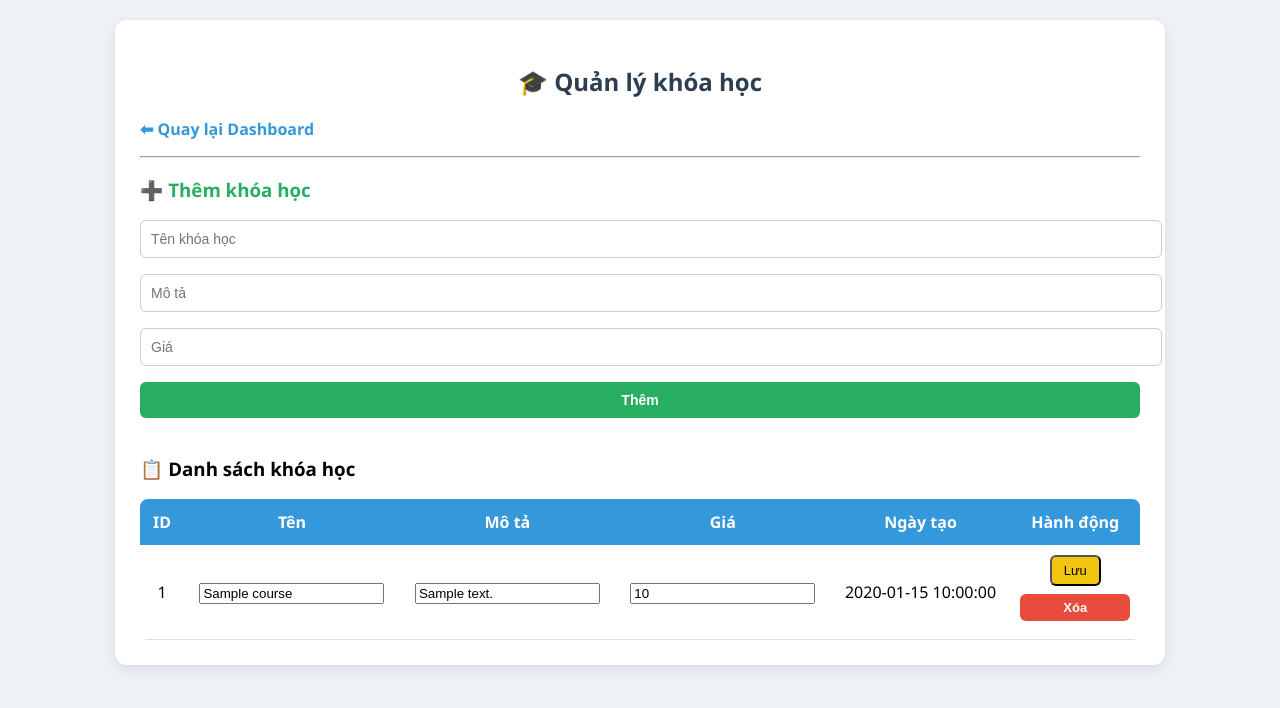
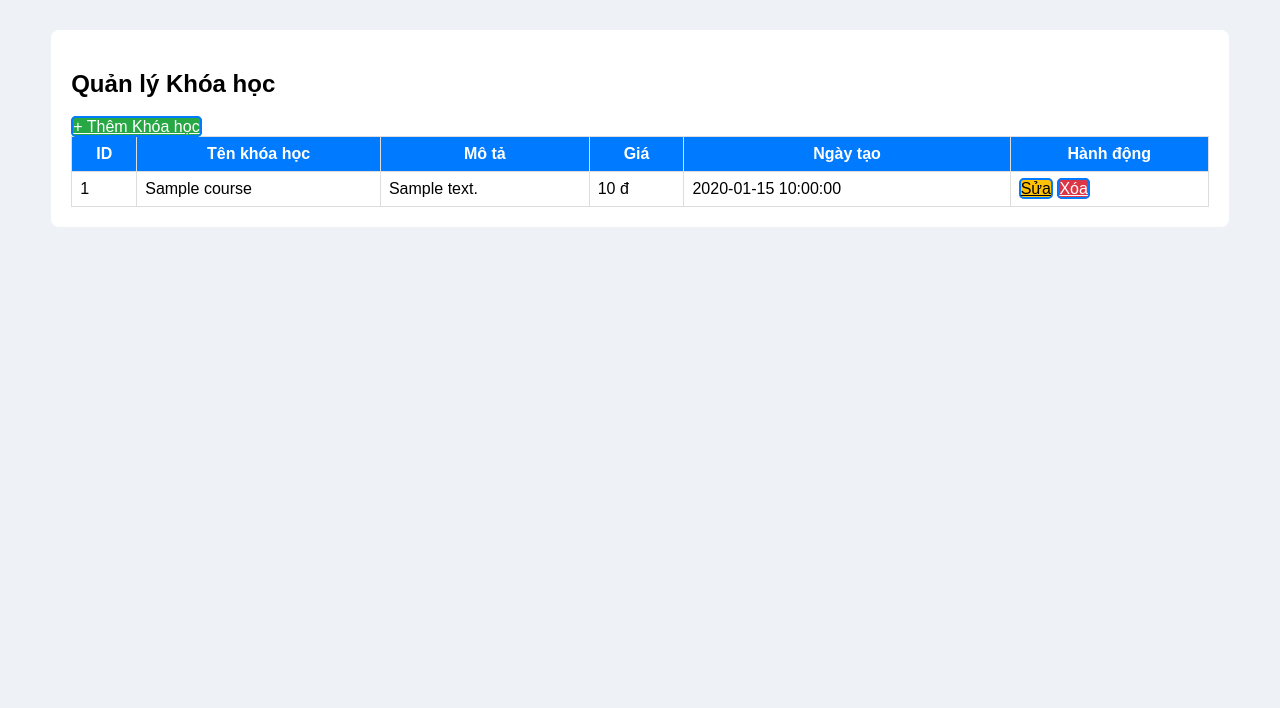
Before and after one commit to HoaiNam1112/PilatesMaple, a PHP site: page /manager_course.php in a window 1280 px wide. Shown: the top 708 px of the page. Run offline with PHP 8.4, Linux system fonts and the light colour scheme; tables that the repository leaves empty or names only in its code hold one stand-in row (values such as "Sample post").

Commit message:
sửa lại quản lí khóa học

```diff
--- a/Admin/manager_course.php
+++ b/Admin/manager_course.php
@@ -1,47 +1,6 @@
 
 <?php
-session_start();
 include('../page/connect.php');
-
-// === Thêm khóa học ===
-if (isset($_POST['add'])) {
-    $title = $_POST['title'];
-    $description = $_POST['description'];
-    $price = $_POST['price'];
-
-    $sql = "INSERT INTO courses (title, description, price) VALUES ('$title', '$description', '$price')";
-    mysqli_query($conn, $sql);
-   echo "<script>
-                alert('Bạn đã thêm thành công');
-                window.location.href ='manager_courses.php'
-            </script>";
-
-}
-
-// === Sửa khóa học ===
-if (isset($_POST['update'])) {
-    $id = $_POST['id'];
-    $title = $_POST['title'];
-    $description = $_POST['description'];
-    $price = $_POST['price'];
-
-    $sql = "UPDATE courses SET title='$title', description='$description', price='$price' WHERE id=$id";
-    mysqli_query($conn, $sql);
-  echo "<script>
-                alert('Bạn đã sửa thành công');
-                window.location.href ='manager_courses.php'
-            </script>";
-}
-
-// === Xóa khóa học ===
-if (isset($_POST['delete'])) {
-    $id = $_POST['id'];
-    mysqli_query($conn, "DELETE FROM courses WHERE id=$id");
-    echo "<script>
-                alert('Bạn đã xóa thành công');
-                window.location.href ='manager_courses.php'
-            </script>";
-}
 
 // Lấy danh sách khóa học
 $result = mysqli_query($conn, "SELECT * FROM courses ORDER BY id DESC");
@@ -50,57 +9,40 @@ $result = mysqli_query($conn, "SELECT * FROM courses ORDER BY id DESC");
 <html lang="vi">
 <head>
   <meta charset="UTF-8">
-    <title>Quản lý khóa học</title>
-    <link rel="stylesheet" href="../css/manager_courses.css" />
+  <title>Quản lý Khóa học</title>
+  <link rel="stylesheet" href="../css/manager_course.css">
+</head>
+<body class="bg-light">
+  <div class="container mt-4">
+    <h2> Quản lý Khóa học</h2>
+    <a href="add_course.php" class="btn-add">+ Thêm Khóa học</a>
 
-</head>
-<body>
-    <div class="container">
-        <h2>🎓 Quản lý khóa học</h2>
-        <p><a href="index.php">⬅ Quay lại Dashboard</a></p>
-        <hr>
-
-        <!-- Form thêm -->
-        <div class="form-section">
-            <h3>➕ Thêm khóa học</h3>
-            <form method="POST">
-                <input type="text" name="title" placeholder="Tên khóa học" required>
-                <input type="text" name="description" placeholder="Mô tả">
-                <input type="number" name="price" placeholder="Giá" required>
-                <button type="submit" name="add">Thêm</button>
-            </form>
-        </div>
-
-        <!-- Danh sách -->
-        <h3>📋 Danh sách khóa học</h3>
-        <table>
+    <table class="table table-bordered table-striped">
+      <thead class="table-dark">
         <tr>
           <th>ID</th>
-                <th>Tên</th>
+          <th>Tên khóa học</th>
           <th>Mô tả</th>
           <th>Giá</th>
           <th>Ngày tạo</th>
           <th>Hành động</th>
         </tr>
+      </thead>
+      <tbody>
         <?php while ($row = mysqli_fetch_assoc($result)) { ?>
         <tr>
-                <form method="POST">
           <td><?php echo $row['id']; ?></td>
-                    <td><input type="text" name="title" value="<?php echo htmlspecialchars($row['title']); ?>"></td>
-                    <td><input type="text" name="description" value="<?php echo htmlspecialchars($row['description']); ?>"></td>
-                    <td><input type="number" name="price" value="<?php echo $row['price']; ?>"></td>
+          <td><?php echo htmlspecialchars($row['title']); ?></td>
+          <td><?php echo htmlspecialchars($row['description']); ?></td>
+          <td><?php echo number_format($row['price'], 0, ',', '.'); ?> đ</td>
           <td><?php echo $row['created_at']; ?></td>
           <td>
-                        <input type="hidden" name="id" value="<?php echo $row['id']; ?>">
-                        <button type="submit" name="update" class="btn-edit"> Lưu</button>
-                    </form>
-                    <form method="POST" style="display:inline;" onsubmit="return confirm('Bạn có chắc muốn xóa?');">
-                        <input type="hidden" name="id" value="<?php echo $row['id']; ?>">
-                        <button type="submit" name="delete" class="btn-danger"> Xóa</button>
-                    </form>
+            <a href="edit_course.php?id=<?php echo $row['id']; ?>" class="btn-edit">Sửa</a>
+            <a href="delete_course.php?id=<?php echo $row['id']; ?>" class="btn-delete" onclick="return confirm('Bạn có chắc muốn xóa?');">Xóa</a>
           </td>
         </tr>
         <?php } ?>
+      </tbody>
     </table>
   </div>
 </body>
--- /dev/null
+++ b/css/manager_course.css
@@ -0,0 +1,50 @@
+body {
+  font-family: Arial;
+  background: #eef2f7;
+}
+.container {
+  width: 90%;
+  margin: 30px auto;
+  background: white;
+  padding: 20px;
+  border-radius: 8px;
+}
+table {
+  width: 100%;
+  border-collapse: collapse;
+}
+th, td {
+  border: 1px solid #ddd;
+  padding: 8px;
+}
+th {
+  background: #007bff;
+  color: white;
+}
+tr:nth-child(even) {
+  background: #f9f9f9;
+}
+.btn {
+  padding: 6px 12px;
+  border: none;
+  border-radius: 4px;
+  text-decoration: none;
+}
+.btn-add {
+  background: #28a745;
+  color: white;
+   border: 2px solid #007bff;
+    border-radius: 5px;
+}
+.btn-edit {
+  background: #ffc107;
+  color: black;
+   border: 2px solid #007bff;
+    border-radius: 5px;
+}
+.btn-delete {
+  background: #dc3545;
+  color: white;
+  border: 2px solid #007bff;
+ border-radius: 5px;
+}
--- a/css/manager_courses.css
+++ /dev/null
@@ -1,109 +0,0 @@
-  body {
-            font-family: "Segoe UI", Arial, sans-serif;
-            background: #eef2f7;
-            margin: 0;
-            padding: 20px;
-        }
-        h2 {
-            text-align: center;
-            color: #2c3e50;
-            margin-bottom: 20px;
-        }
-        a {
-            text-decoration: none;
-            color: #3498db;
-            font-weight: bold;
-        }
-        .container {
-            max-width: 1000px;
-            margin: auto;
-            background: #fff;
-            padding: 25px;
-            border-radius: 12px;
-            box-shadow: 0px 4px 12px rgba(0,0,0,0.1);
-        }
-        .form-section {
-            margin-bottom: 30px;
-        }
-        .form-section h3 {
-            color: #27ae60;
-            margin-bottom: 10px;
-        }
-        form input, form button {
-            width: 100%;
-            padding: 10px;
-            margin: 8px 0;
-            border-radius: 6px;
-            border: 1px solid #ccc;
-            font-size: 14px;
-        }
-        form input:focus {
-            border-color: #3498db;
-            outline: none;
-            box-shadow: 0 0 5px rgba(52,152,219,0.4);
-        }
-        form button {
-            background: #27ae60;
-            color: white;
-            border: none;
-            font-weight: bold;
-            cursor: pointer;
-            transition: 0.3s;
-        }
-        form button:hover {
-            background: #219150;
-        }
-        table {
-            width: 100%;
-            border-collapse: collapse;
-            margin-top: 15px;
-            border-radius: 8px;
-            overflow: hidden;
-        }
-        table, th, td {
-            border: none;
-        }
-        th {
-            background: #3498db;
-            color: white;
-            padding: 12px;
-            text-align: center;
-        }
-        td {
-            padding: 10px;
-            text-align: center;
-            border-bottom: 1px solid #ddd;
-        }
-        tr:hover {
-            background: #f9f9f9;
-        }
-        .btn-danger, .btn-edit {
-            display: inline-block;
-            padding: 6px 12px;
-            border-radius: 6px;
-            font-size: 13px;
-            text-decoration: none;
-            transition: 0.3s;
-        }
-        .btn-danger {
-            background: #e74c3c;
-            color: white;
-        }
-        .btn-danger:hover {
-            background: #c0392b;
-        }
-        .btn-edit {
-            background: #f1c40f;
-            color: black;
-        }
-        .btn-edit:hover {
-            background: #d4ac0d;
-        }
-        .inline-form input {
-            width: 150px;
-            display: inline-block;
-            margin: 3px;
-        }
-        .inline-form button {
-            width: auto;
-        }
```
Also changed, not shown: Admin/add_course.php (added, +29 -0 lines), Admin/delete_course.php (added, +13 -0 lines), Admin/edit_course.php (added, +47 -0 lines), Admin/process_add_course.php (added, +17 -0 lines), Admin/process_update_course.php (added, +18 -0 lines), css/add_course.css (added, +26 -0 lines), css/edit_course.css (added, +26 -0 lines). Lines whose indentation alone changed are shown as unchanged.
